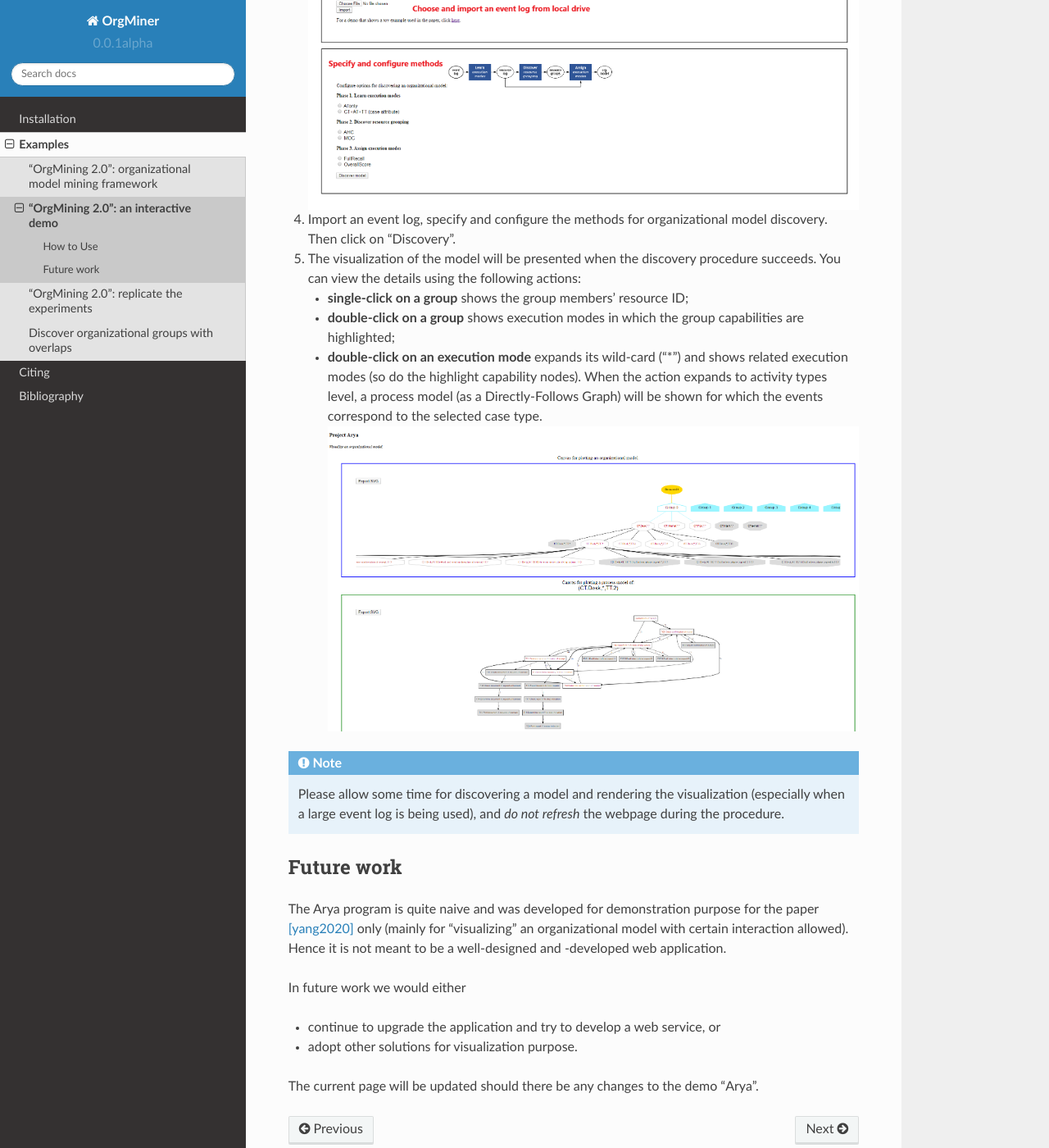
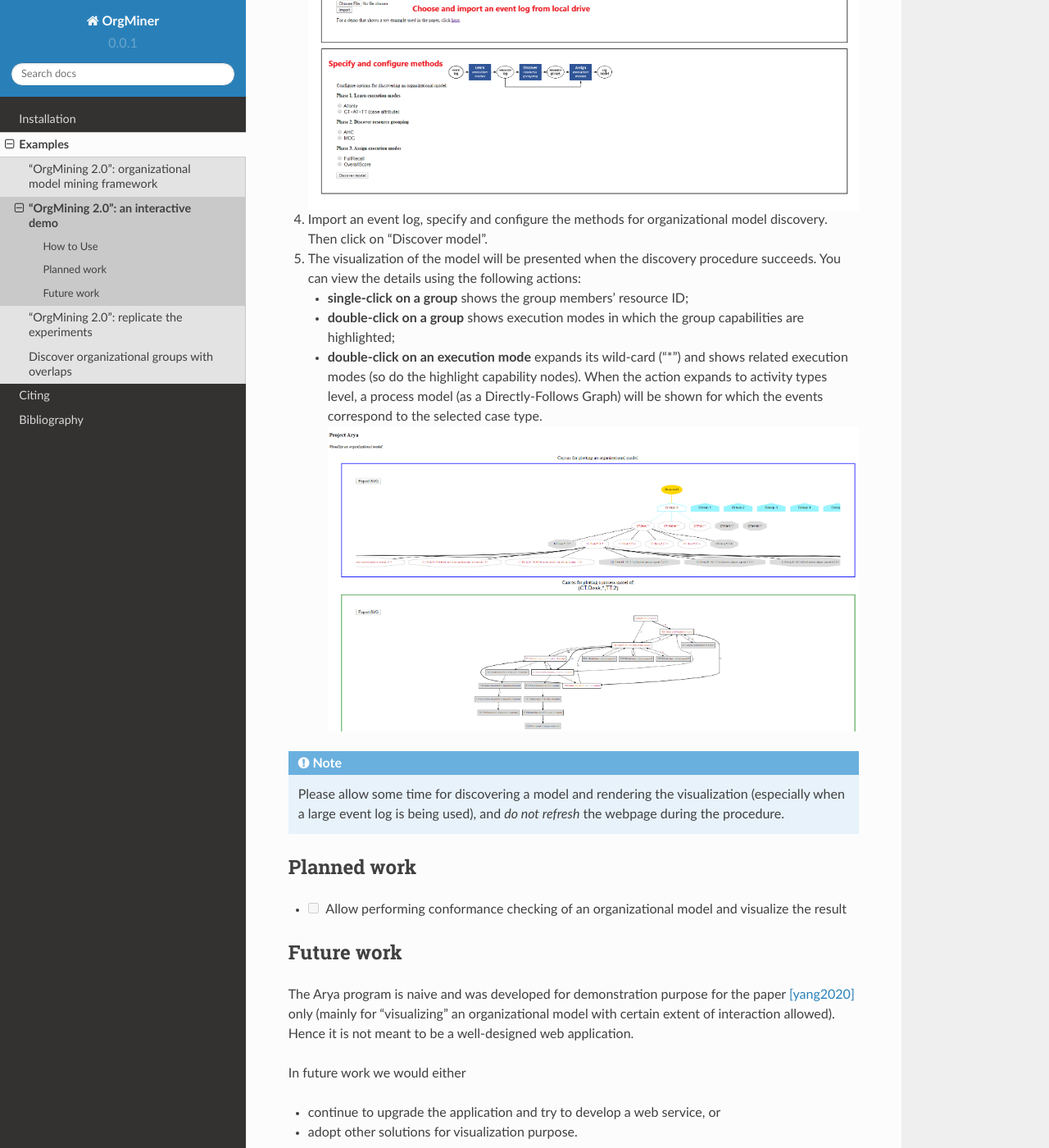
Before and after one commit to roy-jingyang/OrdinoR-doc, a Sphinx documentation site: the page built from source/examples/infsyst2020yang-arya.rst, in a window 1280 px wide and 1400 px high, scrolled down 1276 px. Shown: the whole window at 82% size. Built offline with Sphinx 7.4.7 and the Read the Docs theme 2.0.0, drawn with Linux system fonts in a browser that asks for light colours; some of the changed text lies outside the part shown.

Commit message:
documentation ready

```diff
--- a/source/conf.py
+++ b/source/conf.py
@@ -19,11 +19,11 @@ sys.path.append('../OrgMiner/.') # NOTE: dev-use relative path
 # -- Project information -----------------------------------------------------
 
 project = 'OrgMiner'
-copyright = '2019, Jing Yang'
+copyright = '2020, Jing Yang'
 author = 'Jing Yang (Roy)'
 
 # The full version, including alpha/beta/rc tags
-version = '0.0.1alpha'
+version = '0.0.1'
 release = version
 
 
--- a/source/examples/infsyst2020yang-arya.rst
+++ b/source/examples/infsyst2020yang-arya.rst
@@ -62,7 +62,7 @@ To use the demo,
    access the demo. You should see a webpage like the following.
    |fig:index|
 4. Import an event log, specify and configure the methods for
-   organizational model discovery. Then click on "Discovery".
+   organizational model discovery. Then click on "Discover model".
 5. The visualization of the model will be presented when the discovery
    procedure succeeds. You can view the details using the following
    actions:
@@ -88,14 +88,19 @@ To use the demo,
 .. |fig:vis| image:: infsyst2020yang-arya_vis.png
    :align: middle
 
+Planned work
+------------
+
+* |uncheck| Allow performing conformance checking of an organizational
+  model and visualize the result
 
 Future work
 -----------
 
-The Arya program is quite naive and was developed for demonstration
-purpose for the paper [yang2020]_ only (mainly for "visualizing" an
-organizational model with certain interaction allowed). Hence it is not
-meant to be a well-designed and -developed web application.
+The Arya program is naive and was developed for demonstration purpose
+for the paper [yang2020]_ only (mainly for "visualizing" an
+organizational model with certain extent of interaction allowed). Hence
+it is not meant to be a well-designed web application.
 
 In future work we would either
 
@@ -105,3 +110,12 @@ In future work we would either
 
 The current page will be updated should there be any changes to the demo
 "Arya".
+
+
+.. |check| raw:: html
+
+    <input checked=""  disabled="" type="checkbox">
+
+.. |uncheck| raw:: html
+
+    <input disabled="" type="checkbox">
--- a/source/install.rst
+++ b/source/install.rst
@@ -62,6 +62,8 @@ organizational model discovery and visualization, relies on the
 following package(s):
 
 * Flask, a lightweight WSGI web application framework.
+* Flask-CORS, A Flask extension for handling Cross Origin Resource
+  Sharing (CORS), making cross-origin AJAX possible.
 
 To resolve the depedencies for Arya, use the following command to append
 these optional package(s):
```
Also changed, not shown: source/index.rst (+4 -4 lines).
